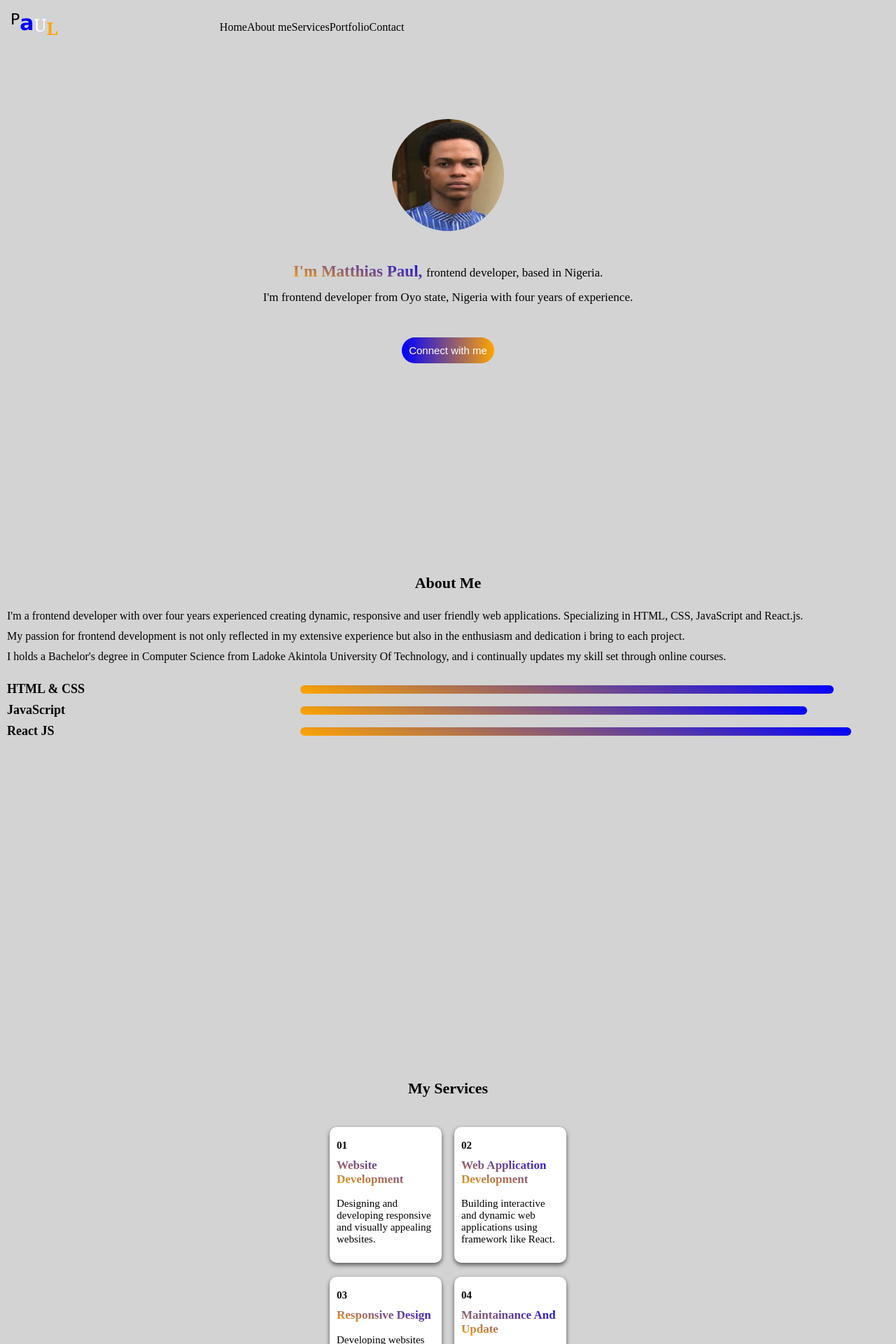
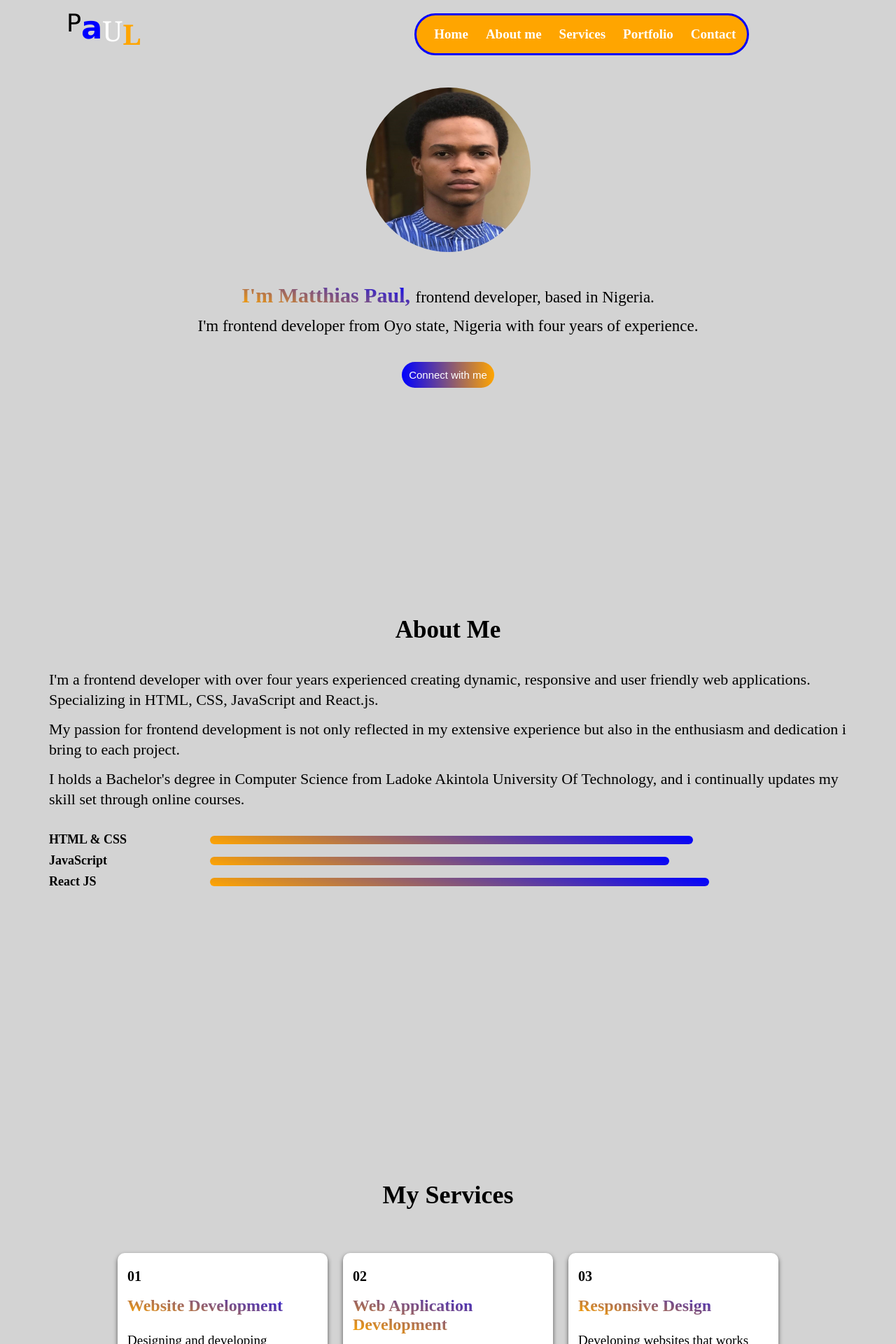
Before and after one commit to Matthias-Paul/Portfolio-, a React (Vite) app: page / in a window 1280 px wide. Shown: the top 1920 px of the page at 70% size. Built offline with nearby package versions, Linux system fonts and the light colour scheme.

Commit message:
i commit

```diff
--- a/src/Contact.jsx
+++ b/src/Contact.jsx
@@ -39,6 +39,7 @@ export default function Contact({visible}) {
   return (
     <>
       <div id="contact" className={!visible?styles.contact:styles.push}>
+        <div className={styles.info} >
         <h3 className={styles.head}> Let&#39;s talk</h3>
         <h4 className={styles.subHead}> Get In Touch</h4>
         <p className={styles.headParagraph}>
@@ -61,6 +62,7 @@ export default function Contact({visible}) {
           <div className={styles.handle}>Oyo state, Nigeria.</div>
         </span>
 
+        </div>
 
         <div className={styles.message}>
          <form onSubmit={onSubmit}>
@@ -80,11 +82,13 @@ export default function Contact({visible}) {
 
 
       </div>
+
       <div className={styles.footer}>
       <hr/>
        <p> Term of Services  Privacy Policy Connect with me </p>
        <p>@2024 Matthias paul. All right reserved.</p>
        </div>
+       <hr className={styles.extra}/>
     </>
   );
 }
--- a/src/Header.jsx
+++ b/src/Header.jsx
@@ -2,8 +2,7 @@ import { Link } from "react-scroll";
 import styles from "./header.module.css";
 import menu from "./assets/menu.png";
 import close from "./assets/close.png";
-export default function Header({visible, setVisible}) {
-
+export default function Header({ visible, setVisible }) {
   const toggle = () => {
     setVisible(!visible);
   };
@@ -57,19 +56,19 @@ export default function Header({visible, setVisible}) {
             <div className={styles.other}>Home</div>
           </Link>
 
-                <Link to="about" smooth={true} offset={-70} duration={500}>
+          <Link to="about" smooth={true} offset={-230} duration={500}>
             <div className={styles.other}>About me</div>
           </Link>
 
-                <Link to="services" smooth={true} offset={-70} duration={500}>
+          <Link to="services" smooth={true} offset={-120} duration={500}>
             <div className={styles.other}>Services</div>
           </Link>
 
-                <Link to="portfolio" smooth={true} offset={-70} duration={500}>
+          <Link to="portfolio" smooth={true} offset={-120} duration={500}>
             <div className={styles.other}>Portfolio</div>
           </Link>
 
-                <Link to="contact" smooth={true} offset={-70} duration={500}>
+          <Link to="contact" smooth={true} offset={-120} duration={500}>
             <div className={styles.other}>Contact</div>
           </Link>
         </div>
--- a/src/about.module.css
+++ b/src/about.module.css
@@ -1,5 +1,6 @@
 .about{
     min-height:100vh;
+    padding:17px;
 }
 .about h3{
     display: flex;
@@ -29,10 +30,46 @@
 }
 .range hr{
 margin-top: -16px;
-margin-left: 33%;
+margin-left: 35%;
 height:12px;
 border-radius: 10px;
 border:none;
 background: linear-gradient(194deg, blue, orange);
 
 }
+ /*  ----- media query ------*/
+
+ @media (min-width:600px){
+    .about{
+        padding: 40px;
+     }
+     .about h3{
+        font-size: 30px;
+     }
+     .text{
+        font-size: 20px;
+     }
+     .range hr{
+        margin-left: 30%;;
+     }
+
+
+
+ }
+ @media (min-width:1000px){
+    .about{
+        padding: 60px;
+     }
+     .about h3{
+        font-size: 35px;
+     }
+     .text{
+        font-size: 22px;
+     }
+     .range hr{
+        margin-left: 20%;;
+     }
+
+
+
+ }
--- a/src/contact.module.css
+++ b/src/contact.module.css
@@ -48,6 +48,9 @@ padding: 10px;
 border-radius: 3px;
 font-size:15px;
 }
+.extra{
+    display:none;
+}
 .text{
     font-size:15px;
     width:75%;
@@ -94,3 +97,32 @@ font-size:15px;
 
 
     }
+  /* ----- media query -----*/
+  @media (min-width:600px){
+.contact{
+    display:grid;
+    grid-template-columns: 50% 50%;
+    column-gap: 20px;
+    margin-bottom: -180px;
+}
+.footer{
+    display:flex;
+    flex-direction:row;
+    justify-content: center;
+    align-items: center;
+    margin-left:4px;
+}
+.footer hr{
+    display:none;
+}
+.footer p{
+    margin-top:205px;
+    font-size: 14px;
+    margin-left:30px;
+}
+.extra{
+    display:block;
+    margin-top: -50px;
+}
+
+  }
--- a/src/header.module.css
+++ b/src/header.module.css
@@ -1,101 +1,230 @@
-
-.footer{
-display:flex;
+.footer {
+  display: flex;
   flex-direction: row;
-position:fixed;
+  position: fixed;
   background-color: lightgray;
-width:100%;
+  width: 100%;
   z-index: 1000;
-
 }
-.nick{
-    display:flex;
+.nick {
+  display: flex;
   flex-direction: row;
   padding: 15px;
-    color:blue;
+  color: blue;
 }
-    .p{
+.p {
   font-size: 22px;
   font-weight: 500;
-        color:black;
-        font-family: 'Lucida Sans', 'Lucida Grande', 'Lucida Sans Unicode', Verdana, sans-serif;
+  color: black;
+  font-family: "Lucida Sans", "Lucida Grande", "Lucida Sans Unicode", Verdana,
+    sans-serif;
 }
-    .a{
+.a {
   font-size: 30px;
   font-weight: bold;
   font-family: Verdana, Geneva, Tahoma, sans-serif;
 }
-    .u{
+.u {
   font-size: 25px;
   font-weight: 500;
   margin-top: 3px;
-        color:white;
-        font-family:Georgia, 'Times New Roman', Times, serif;
+  color: white;
+  font-family: Georgia, "Times New Roman", Times, serif;
 }
-    .l{
+.l {
   font-size: 25px;
   font-weight: 600;
-        color:orange;
+  color: orange;
   margin-top: 8px;
-        font-family:Cambria, Cochin, Georgia, Times, 'Times New Roman', serif;
+  font-family: Cambria, Cochin, Georgia, Times, "Times New Roman", serif;
 }
-    .header{
+.header {
   margin-left: 180px;
   padding: 18px;
 
 }
-.menuIcon{
-    width:28px;
-    cursor:pointer;
+.menuIcon {
+  width: 28px;
+  cursor: pointer;
 }
-.menuIcon:active{
-    opacity:0.7;
+.menuIcon:active {
+  opacity: 0.7;
 }
-.closeIcon{
-    width:28px;
-    cursor:pointer;
+.closeIcon {
+  width: 28px;
+  cursor: pointer;
+
 }
-.closeIcon:active{
-    opacity:0.7;
+.closeIcon:active {
+  opacity: 0.7;
 }
-.right{
+.right {
   text-align: center;
   margin-top: 10px;
   margin-left: -325%;
 
-
 }
 
-.list{
+.list {
   padding: 8px;
   font-size: 19px;
   font-weight: bold;
   cursor: pointer;
-   color:black;
-
+  color: black;
 }
-.list:active{
+.list:active {
   color: blue;
 }
-.response{
-    display:none;
+.response {
+  display: none;
 }
-
-
 
 /* -----media query ------------*/
 
-@media (min-width:600px){
-.menuIcon{
-    display:none;
+@media (min-width: 540px) {
+  .menuIcon {
+    display: none;
   }
-.response{
-    display:flex;
-    padding-top: 30px;
+  .response {
+    display: flex;
+    margin-top: 17px;
+    margin-right: 5px;
+    margin-left: -210px;
+    background-color: orange;
+    padding: 7px;
+    margin-bottom: 15px;
+    text-align: center;
+    justify-content: center;
+    border-radius: 50px;
+    border-color: blue;
+    border-width: solid 1px;
+    border-style: solid;
   }
-.other{
-
+  .nick {
+    margin-top: 7px;
   }
 
+  .other {
+    margin-left: 9px;
+    font-size: 16px;
+    font-weight: bold;
+    color: white;
+    cursor: pointer;
+    padding: 6px;
+    border-radius: 10px;
+    border: none;
+  }
+  .other:hover {
+    background-color: blue;
+  }
+  .other:active {
+    opacity: 0.7;
+  }
+}
 
+@media (min-width: 600px) {
+  .response {
+    margin-top: 15px;
+    margin-left: -165px;
+    padding: 7px;
+    margin-bottom: 10px;
   }
+
+  .other {
+    font-size: 17px;
+    border-radius: 10px;
+  }
+}
+
+@media (min-width: 700px) {
+  .response {
+    margin-top: 21px;
+    margin-right: 5px;
+    margin-left: -150px;
+    padding: 7px;
+    margin-bottom: 25px;
+  }
+
+  .p {
+    font-size: 35px;
+  }
+  .a {
+    font-size: 45px;
+  }
+  .u {
+    font-size: 40px;
+  }
+  .l {
+    font-size: 40px;
+  }
+
+  .other {
+    font-size: 18px;
+  }
+}
+
+@media (min-width: 840px) {
+  .response {
+    display: flex;
+    margin-top: 21px;
+    margin-right: 3px;
+    margin-left: -40px;
+
+    padding: 7px;
+    margin-bottom: 25px;
+  }
+
+  .other {
+    font-size: 19px;
+  }
+}
+
+@media (min-width: 900px) {
+  .response {
+    display: flex;
+    margin-top: 18px;
+    margin-right: 3px;
+    margin-left: 50px;
+
+    padding: 8px;
+    margin-bottom: 25px;
+  }
+}
+
+@media (min-width: 1050px) {
+  .response {
+    display: flex;
+    margin-top: 15px;
+    margin-right: 3px;
+    margin-left: 90px;
+    padding: 9px;
+    margin-bottom: 25px;
+  }
+  .nick {
+    margin-top: -2px;
+    margin-left: 30px;
+  }
+
+  .other {
+    padding: 8px;
+  }
+}
+
+@media (min-width: 1150px) {
+  .response {
+    display: flex;
+    margin-top: 19px;
+    margin-right: 3px;
+    margin-left: 160px;
+    padding: 8px;
+    margin-bottom: 25px;
+  }
+  .nick {
+    margin-top: -2px;
+    margin-left: 80px;
+  }
+
+  .other {
+    padding: 8px;
+  }
+}
--- a/src/hero.module.css
+++ b/src/hero.module.css
@@ -51,3 +51,46 @@ min-height:100vh;
     background: linear-gradient(to right, blue, orange);
     cursor: pointer;
 }
+
+
+/*     ------media query ------*/
+
+@media (min-width:650px){
+.image img{
+    margin-top: -40px;
+    width:200px;
+    height:200px;
+}
+.name{
+    font-size:28px;
+}
+.dev{
+    font-size:21px;
+}
+.paragraph{
+    font-size:21px;
+}
+
+
+}
+
+@media (min-width:1000px){
+    .image img{
+        margin-top: -45px;
+        width:235px;
+        height:235px;
+    }
+    .name{
+        font-size:30px;
+    }
+    .dev{
+        font-size:23px;
+    }
+    .paragraph{
+        font-size:23px;
+    }
+.btn{
+    margin-top: -15px;
+}
+
+    }
--- a/src/project.module.css
+++ b/src/project.module.css
@@ -27,3 +27,71 @@
     border-radius: 10px;
     cursor:pointer;
 }
+
+
+
+
+/* ------- media query  --------*/
+@media(min-width:500px){
+ .project h3{
+    font-size: 27px;
+ }
+
+ .image{
+    width:220px;
+
+}
+.grid{
+    display:grid;
+    grid-template-columns: 220px 220px;
+    row-gap: 25px;
+    column-gap: 25px;
+    margin-top: 90px;
+
+}
+
+
+}
+
+
+@media(min-width:800px){
+    .project h3{
+       font-size: 30px;
+    }
+
+    .image{
+       width:220px;
+
+   }
+   .grid{
+       display:grid;
+       grid-template-columns: 220px 220px 220px;
+       row-gap: 25px;
+       column-gap: 25px;
+       margin-top: 90px;
+
+   }
+
+
+   }
+   @media(min-width:1000px){
+    .project h3{
+       font-size: 30px;
+    }
+
+    .image{
+       width:250px;
+       border-radius: 15px;
+
+   }
+   .grid{
+       display:grid;
+       grid-template-columns: 250px 250px 250px;
+       row-gap: 28px;
+       column-gap: 28px;
+       margin-top: 90px;
+
+   }
+
+
+   }
--- a/src/service.module.css
+++ b/src/service.module.css
@@ -43,3 +43,117 @@ font-weight: bold;
     margin-top: -12px;
     font-weight: 500;
 }
+/* ----- media query ------*/
+
+@media (min-width:600px){
+    .service h3{
+font-size:28px;
+    }
+    .render{
+        display:grid;
+        grid-template-columns: 250px 250px;
+        row-gap: 25px;
+        column-gap: 25px;
+
+    }
+
+    .each{
+        padding: 12px;
+    }
+    .each h4{
+        font-size: 16px;
+        margin-top: 8px;
+    }
+    .each h5{
+        font-size: 20px;
+        margin-top: -10px;
+    }
+    .each p{
+        font-size: 17px;
+        margin-top: -15px;
+
+    }
+
+}
+
+@media (min-width:850px){
+    .service{
+        margin-top:-240px
+
+    }
+    .service h3{
+font-size:32px;
+
+    }
+    .render{
+        display:grid;
+        grid-template-columns: 250px 250px 250px;
+        row-gap: 22px;
+        column-gap: 22px;
+
+    }
+
+    .each{
+        padding: 12px;
+    }
+    .each h4{
+        font-size: 16px;
+        margin-top: 8px;
+    }
+    .each h5{
+        font-size: 20px;
+        margin-top: -10px;
+    }
+    .each p{
+        font-size: 17px;
+        margin-top: -15px;
+
+    }
+
+
+}
+
+
+
+
+
+
+
+
+
+@media (min-width:1100px){
+    .service{
+        margin-top:-240px
+
+    }
+    .service h3{
+font-size:36px;
+margin-bottom: 30px;
+
+    }
+    .render{
+        display:grid;
+        grid-template-columns: 300px 300px 300px;
+        row-gap: 22px;
+        column-gap: 22px;
+        margin-top: 140px;
+    }
+
+    .each{
+        padding: 14px;
+    }
+    .each h4{
+        font-size: 20px;
+        margin-top: 8px;
+    }
+    .each h5{
+        font-size: 24px;
+        margin-top: -10px;
+    }
+    .each p{
+        font-size: 19px;
+        margin-top: -15px;
+
+    }
+
+}
```
Lines whose indentation alone changed are shown as unchanged.
